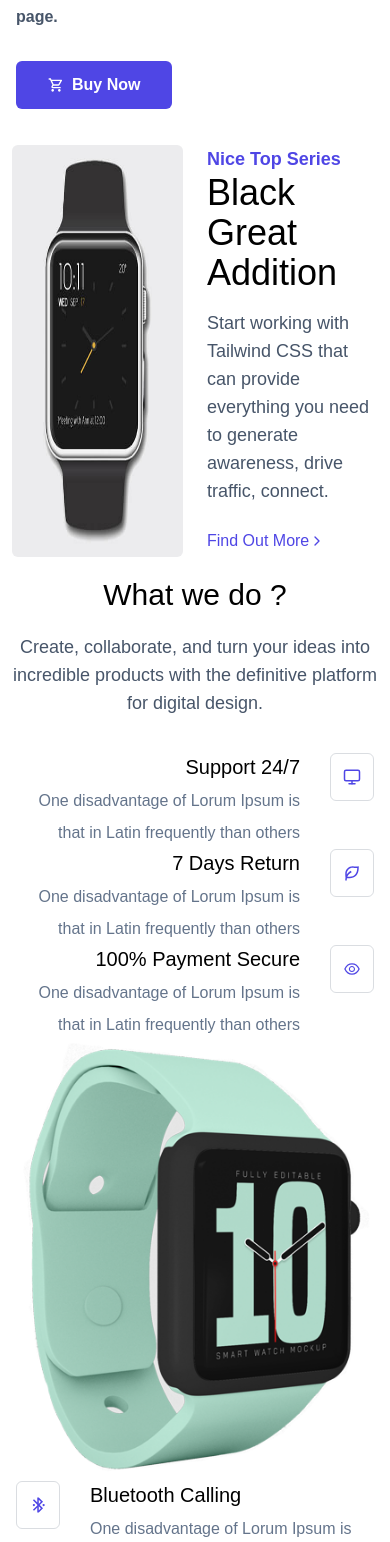
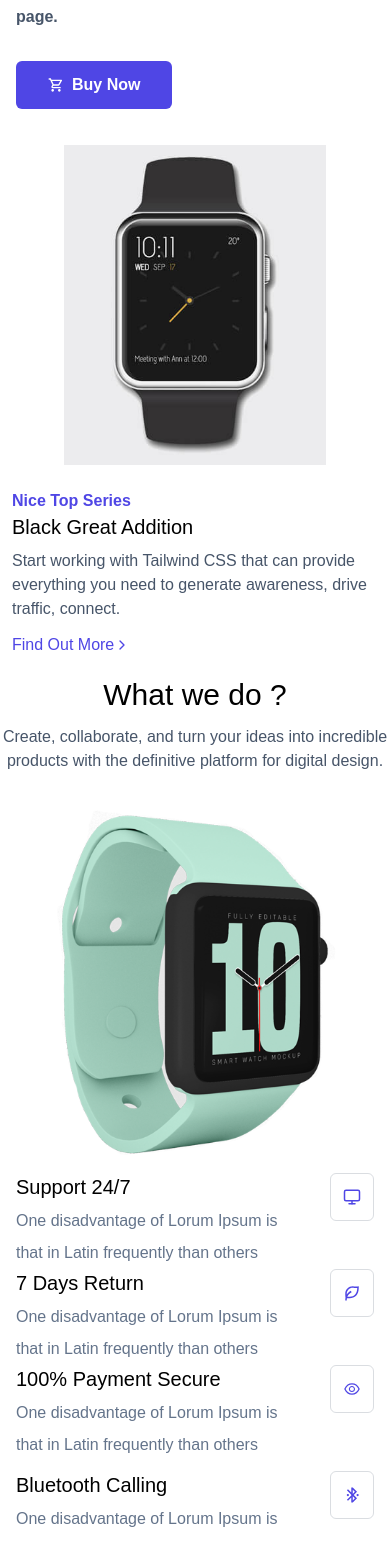
Before and after one commit to Shamaun-Nabi/watchget, a React (Create React App) app: page / in a window 390 px wide. Shown: the part 920-2462 px from the top of the page. Built offline with nearby package versions, Linux system fonts and the light colour scheme.

Commit message:
responisve topseries and fancydetails section

```diff
--- a/src/Components/Home/Hero/FancyDetail.jsx
+++ b/src/Components/Home/Hero/FancyDetail.jsx
@@ -52,7 +52,7 @@ export default function FancyDetail() {
       <div className="desc">
         <div className="text-center">
           <h3 className="text-3xl">What we do ?</h3>
-          <p className="mt-5 text-lg text-slate-600 mx-auto max-w-xl text-center">
+          <p className="mt-3 md:mt-5 text-md md:text-lg text-slate-600 mx-auto max-w-xl text-center">
             Create, collaborate, and turn your ideas into incredible products
             with the definitive platform for digital design.
           </p>
@@ -60,18 +60,18 @@ export default function FancyDetail() {
       </div>
       {/* end */}
 
-      <div className="grid grid-cols-1 md:grid-cols-12 lg:grid-cols-12 mt-5 p-4">
-        <div className="lg:col-span-4 md:col-span-6">
+      <div className="grid grid-cols-1 md:grid-cols-12 lg:grid-cols-12 mt-5 p-4 items-center gap-[10px] md:gap-[30px]">
+        <div className="lg:col-span-4 md:col-span-6 lg:order-1 order-2">
           <div className="grid grid-cols-1">
             {watchFeature.slice(0,3).map((feature) => (
               <Feature feature={feature} key={feature.id} />
             ))}
           </div>
         </div>
-        <div className="lg:col-span-4 md:col-span-12 lg:mx-8">
-          <img className="w-94 mx-auto" src={fancyWatch} alt="" />
+        <div className="lg:col-span-4 md:col-span-12 lg:mx-8 flex items-center   lg:order-2 order-1">
+          <img className="w-72 md:w-94 mx-auto" src={fancyWatch} alt="" />
         </div>
-        <div className="lg:col-span-4 md:col-span-6">
+        <div className="lg:col-span-4 md:col-span-6 order-3">
           <div className="grid grid-cols-1">
             {watchFeature.slice(3,6).map((feature) => (
               <FeatureRight feature={feature} key={feature.id} />
--- a/src/Components/Home/Hero/Feature.jsx
+++ b/src/Components/Home/Hero/Feature.jsx
@@ -4,7 +4,7 @@ import React from "react";
 export default function Feature({ feature }) {
   return (
     <div className="flex justify-center gap-[30px] lg:mt-10 leading-loose">
-      <div className="text-right">
+      <div className="text-left md:text-right">
         <span className="text-xl">{feature.title}</span>
         <p className="text-slate-500">{feature.des}</p>
       </div>
--- a/src/Components/Home/Hero/FeatureRight.jsx
+++ b/src/Components/Home/Hero/FeatureRight.jsx
@@ -2,12 +2,12 @@ import React from "react";
 
 export default function FeatureRight({ feature }) {
   return (
-    <div className="flex justify-center gap-[30px] lg:mt-10 leading-loose">
-      <div className="p-3 border border-slate-600 border-opacity-20 text-indigo-600 text-lg hover:bg-indigo-600 hover:text-white transition ease-in rounded-md w-14 h-12 flex justify-center items-center">
+    <div className="flex justify-center gap-[30px] mt-0 lg:mt-10 leading-loose">
+      <div className="order-2 md:order-1 p-3 border border-slate-600 border-opacity-20 text-indigo-600 text-lg hover:bg-indigo-600 hover:text-white transition ease-in rounded-md w-14 h-12 flex justify-center items-center">
         {/* <FiMonitor /> */}
         {feature?.icon}
       </div>
-      <div className="">
+      <div className="order-1 md:order-2  md:text-left">
         <span className="text-xl">{feature.title}</span>
         <p className="text-slate-500">{feature.des}</p>
       </div>
--- a/src/Components/Home/Hero/TopSeries.jsx
+++ b/src/Components/Home/Hero/TopSeries.jsx
@@ -7,23 +7,23 @@ export default function TopSeries() {
   return (
     <div className="container mx-auto py-1">
       <div>
-        <div className="grid grid-cols-2 ">
-          <div className="flex justify-center  p-3">
-            <img className=" rounded-md" src={topImage} alt="" />
+        <div className="grid grid-cols-1 md:grid-cols-2 ">
+          <div className="flex justify-center p-3">
+            <img className="h-80 md:h-full" src={topImage} alt="" />
           </div>
-          <div className="flex items-center leading-loose  p-3">
+          <div className="flex items-center leading-normal md:leading-loose  p-3">
             <div>
-              <h5 className="text-lg text-indigo-600 font-semibold">
+              <h5 className=" text-md md:text-lg text-indigo-600 font-semibold">
                 Nice Top Series
               </h5>
-              <h3 className="text-4xl">Black Great Addition</h3>
-              <p className="mt-4 text-lg text-slate-600">
+              <h3 className="text-xl md:text-4xl">Black Great Addition</h3>
+              <p className="mt-2 md:mt-4  text-md md:text-lg text-slate-600">
                 Start working with Tailwind CSS that can provide everything you
                 need to generate awareness, drive traffic, connect.
               </p>
               <Link
                 to="shop"
-                className="text-md mt-5 text-indigo-600 flex items-center hover:text-emerald-600  "
+                className="text-md mt-3 md:mt-5 text-indigo-600 flex items-center hover:text-emerald-600  "
               >
                 <span>Find Out More</span> <FiChevronRight />
               </Link>
```
